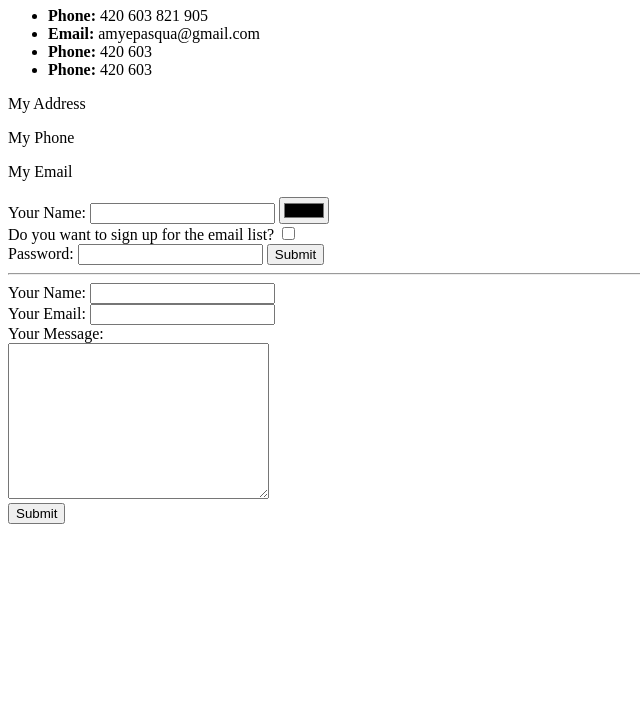
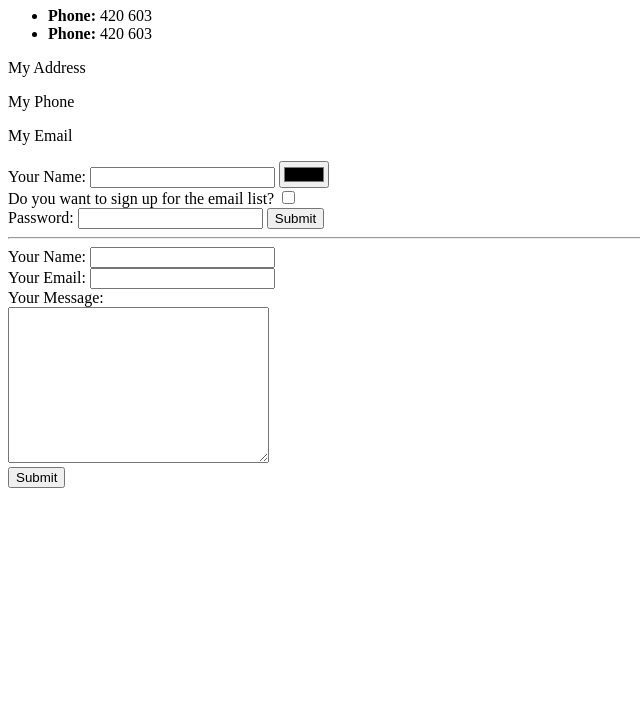
Before and after one commit to amyepasqua/cv, a plain HTML site: page contact.html in a window 1280 px wide. Shown: the part 73-800 px from the top of the page, without its empty margins (0-640 px from the left). Drawn offline with Linux system fonts and the light colour scheme.

Commit message:
contact.html

```diff
--- a/contact.html
+++ b/contact.html
@@ -6,8 +6,7 @@
 <body>
     <h1>Contact Details</h1>
         <ul>
-            <li><strong>Phone:</strong> 420 603 821 905</li>
-            <li><strong>Email:</strong> amyepasqua@gmail.com</li>
+
             <li><strong>Phone:</strong> 420 603</li>
             <li><strong>Phone:</strong> 420 603</li>
         </ul>
```
